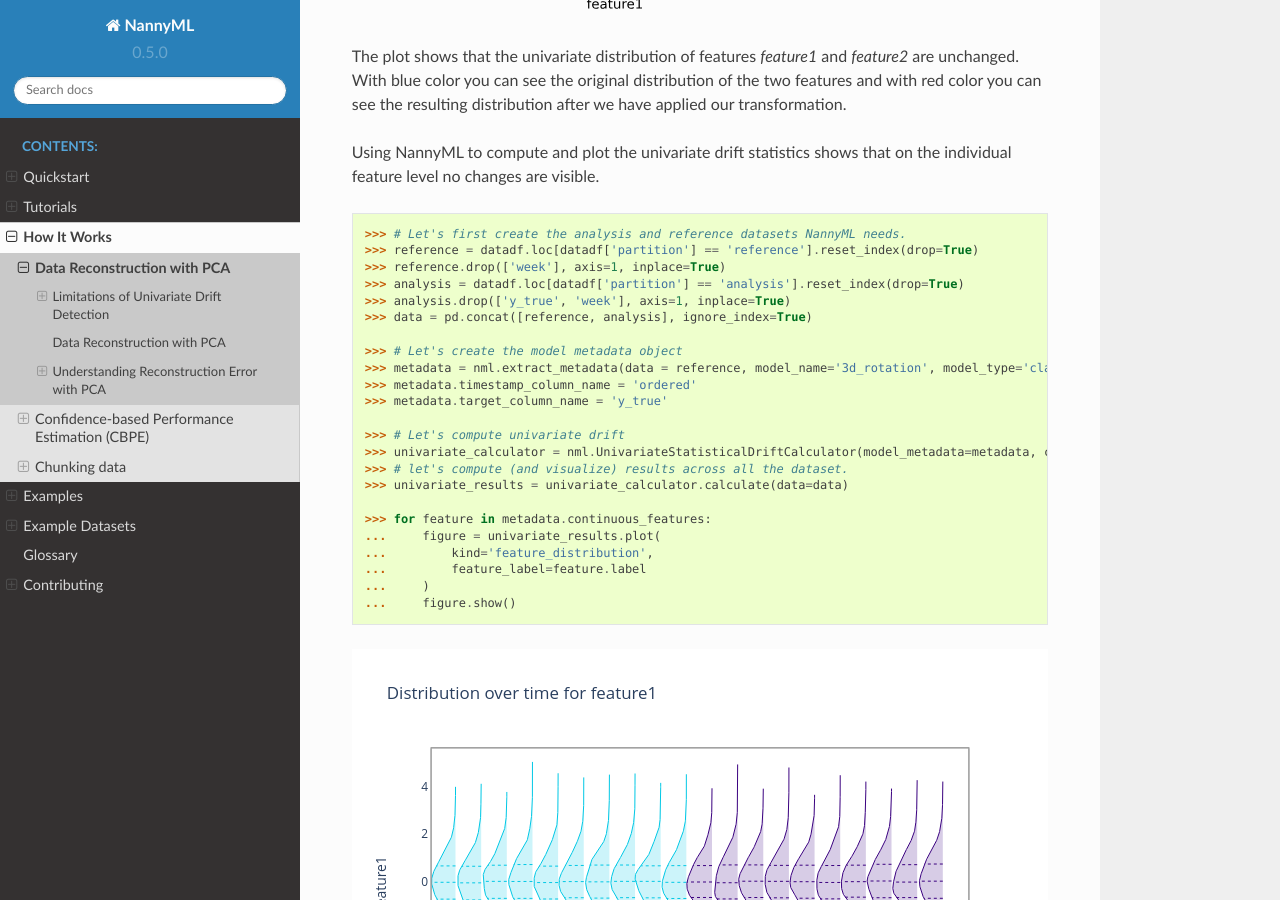
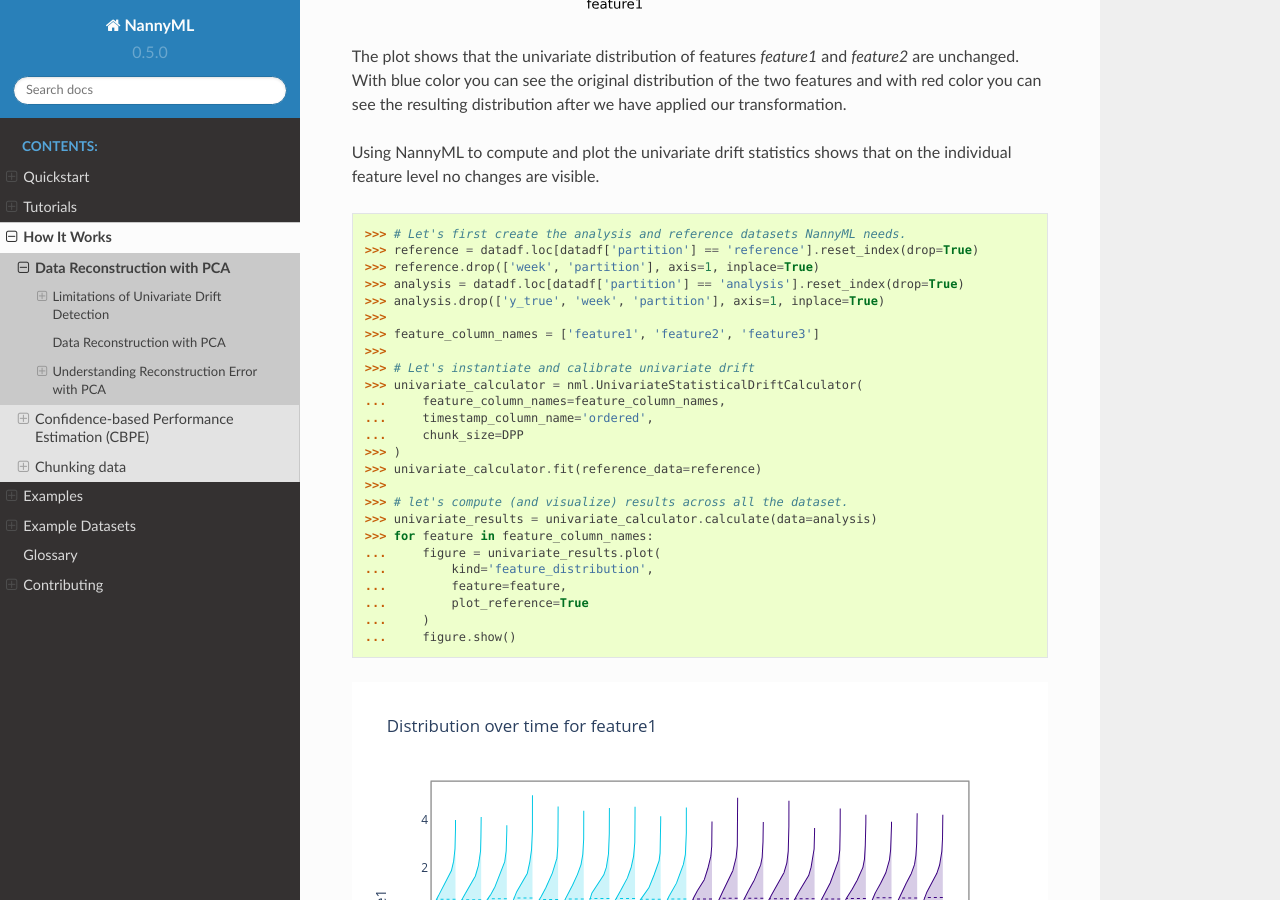
Before and after one commit to NannyML/nannyml, a Sphinx documentation site: the page built from docs/how_it_works/data_reconstruction.rst, in a window 1280 px wide and 900 px high, scrolled down 2572 px. Built offline with Sphinx 7.4.7 and the Read the Docs theme 2.0.0, drawn with Linux system fonts in a browser that asks for light colours; pages that are not in the unit, such as notebooks, are missing from menus; some of the changed text lies outside the part shown.

Commit message:
update docs data reconstr

```diff
--- a/docs/how_it_works/data_reconstruction.rst
+++ b/docs/how_it_works/data_reconstruction.rst
@@ -121,25 +121,27 @@ drift statistics shows that on the individual feature level no changes are visib
 
     >>> # Let's first create the analysis and reference datasets NannyML needs.
     >>> reference = datadf.loc[datadf['partition'] == 'reference'].reset_index(drop=True)
-    >>> reference.drop(['week'], axis=1, inplace=True)
+    >>> reference.drop(['week', 'partition'], axis=1, inplace=True)
     >>> analysis = datadf.loc[datadf['partition'] == 'analysis'].reset_index(drop=True)
-    >>> analysis.drop(['y_true', 'week'], axis=1, inplace=True)
-    >>> data = pd.concat([reference, analysis], ignore_index=True)
-
-    >>> # Let's create the model metadata object
-    >>> metadata = nml.extract_metadata(data = reference, model_name='3d_rotation', model_type='classification_binary')
-    >>> metadata.timestamp_column_name = 'ordered'
-    >>> metadata.target_column_name = 'y_true'
-
-    >>> # Let's compute univariate drift
-    >>> univariate_calculator = nml.UnivariateStatisticalDriftCalculator(model_metadata=metadata, chunk_size=DPP).fit(reference_data=reference)
+    >>> analysis.drop(['y_true', 'week', 'partition'], axis=1, inplace=True)
+    >>>
+    >>> feature_column_names = ['feature1', 'feature2', 'feature3']
+    >>>
+    >>> # Let's instantiate and calibrate univariate drift
+    >>> univariate_calculator = nml.UnivariateStatisticalDriftCalculator(
+    ...     feature_column_names=feature_column_names,
+    ...     timestamp_column_name='ordered',
+    ...     chunk_size=DPP
+    >>> )
+    >>> univariate_calculator.fit(reference_data=reference)
+    >>>
     >>> # let's compute (and visualize) results across all the dataset.
-    >>> univariate_results = univariate_calculator.calculate(data=data)
-
-    >>> for feature in metadata.continuous_features:
+    >>> univariate_results = univariate_calculator.calculate(data=analysis)
+    >>> for feature in feature_column_names:
     ...     figure = univariate_results.plot(
     ...         kind='feature_distribution',
-    ...         feature_label=feature.label
+    ...         feature=feature,
+    ...         plot_reference=True
     ...     )
     ...     figure.show()
 
@@ -224,12 +226,16 @@ what it does on the butterfly dataset.
 .. code-block:: python
 
     >>> # Let's compute multivariate drift
-    >>> rcerror_calculator = nml.DataReconstructionDriftCalculator(model_metadata=metadata, chunk_size=DPP).fit(reference_data=reference)
-    >>> # let's compute (and visualize) results across all the dataset.
-    >>> rcerror_results = rcerror_calculator.calculate(data=data)
-
-    >>> # let's create plot with results
-    >>> figure = rcerror_results.plot()
+    >>> rcerror_calculator = nml.DataReconstructionDriftCalculator(
+    ...     feature_column_names=feature_column_names,
+    ...     timestamp_column_name='ordered',
+    ...     chunk_size=DPP
+    >>> ).fit(reference_data=reference)
+    >>> # let's compute results for analysis period
+    >>> rcerror_results = rcerror_calculator.calculate(data=analysis)
+    >>>
+    >>> # let's visualize results across all the dataset
+    >>> figure = rcerror_results.plot(plot_reference=True)
     >>> figure.show()
 
 
--- a/docs/tutorials/detecting_data_drift/multivariate_drift_detection.rst
+++ b/docs/tutorials/detecting_data_drift/multivariate_drift_detection.rst
@@ -39,7 +39,7 @@ Just The Code
     >>> results = calc.calculate(analysis)
     >>> display(results.data)
     >>>
-    >>> figure = results.plot(kind='drift', plot_reference=True)
+    >>> figure = results.plot(plot_reference=True)
     >>> figure.show()
 
 
@@ -172,7 +172,7 @@ NannyML can also visualize the multivariate drift results in a plot.
 
 .. code-block:: python
 
-    >>> figure = results.plot(kind='drift', plot_reference=True)
+    >>> figure = results.plot(plot_reference=True)
     >>> figure.show()
 
 .. image:: /_static/drift-guide-multivariate.svg
```
Also changed, not shown: docs/example_notebooks/How It Works - Data Reconstruction with PCA.ipynb.
